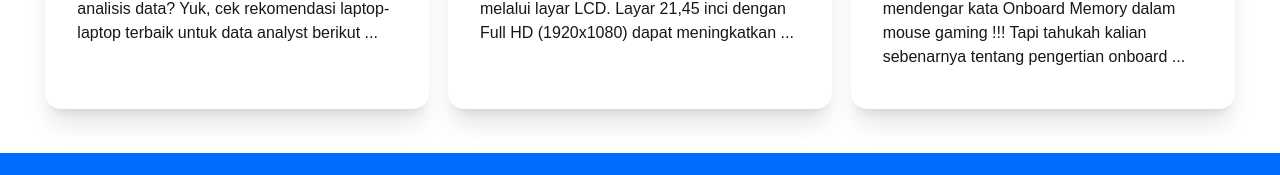
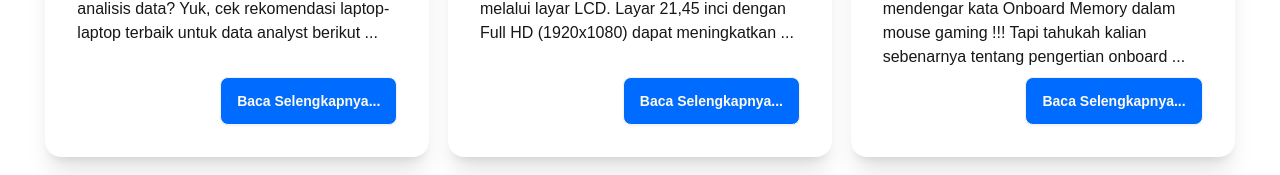
Before and after one commit to restuanggia/GH-STUDIO, a Next.js app: page / in a window 1280 px wide. Shown: the part 1363-1538 px from the top of the page. Built offline with nearby package versions, Linux system fonts and the light colour scheme.

Commit message:
Rama : Menambahkan Button "Baca Selengkapnya" di card produk

```diff
--- a/app/page.tsx
+++ b/app/page.tsx
@@ -77,7 +77,12 @@ export default function RootPage() {
                 <h2 className="card-title">{product.title}</h2>
                 <p>{product.description}</p>
                 <div className="card-actions justify-end">
-                  {/* coding disini */}
+                <button
+                    className="btn bg-color1 text-color2"
+                    onClick={() => (window.location.href = product.link)}
+                  >
+                    Baca Selengkapnya...
+                  </button>
                 </div>
               </div>
             </div>
```
